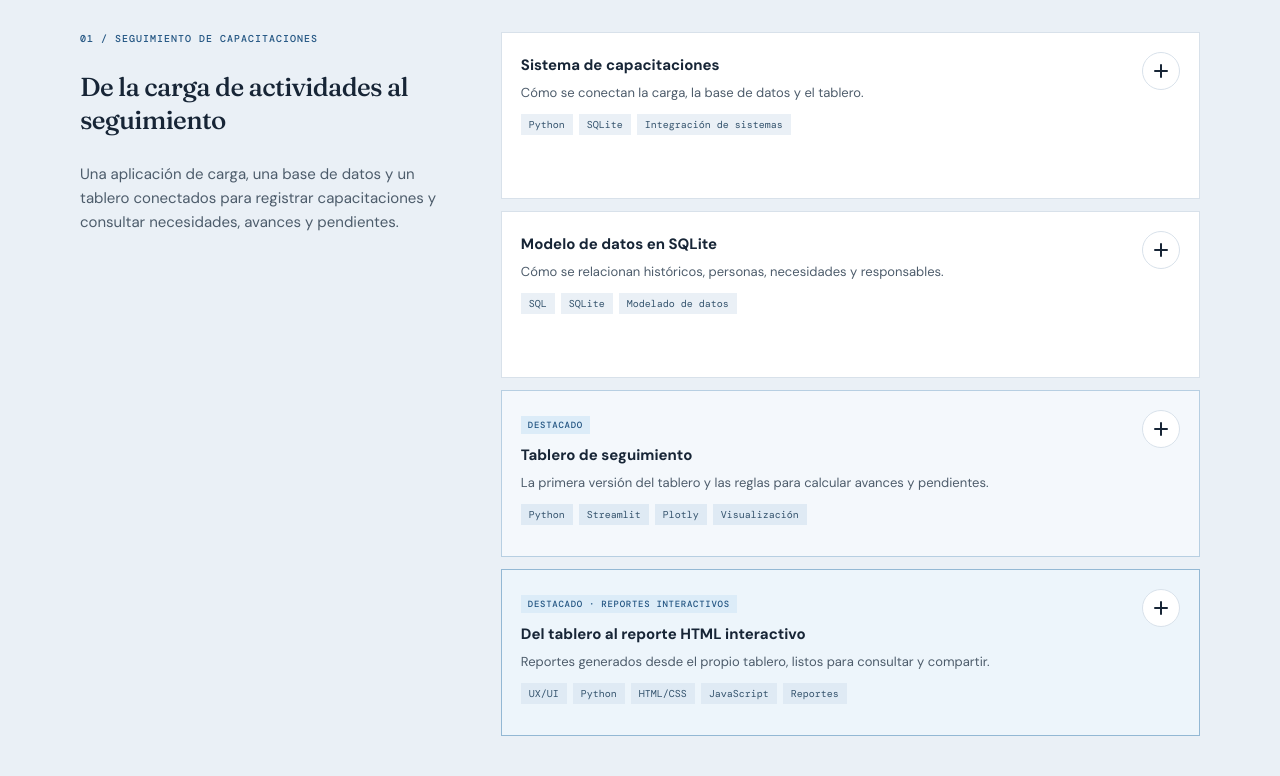
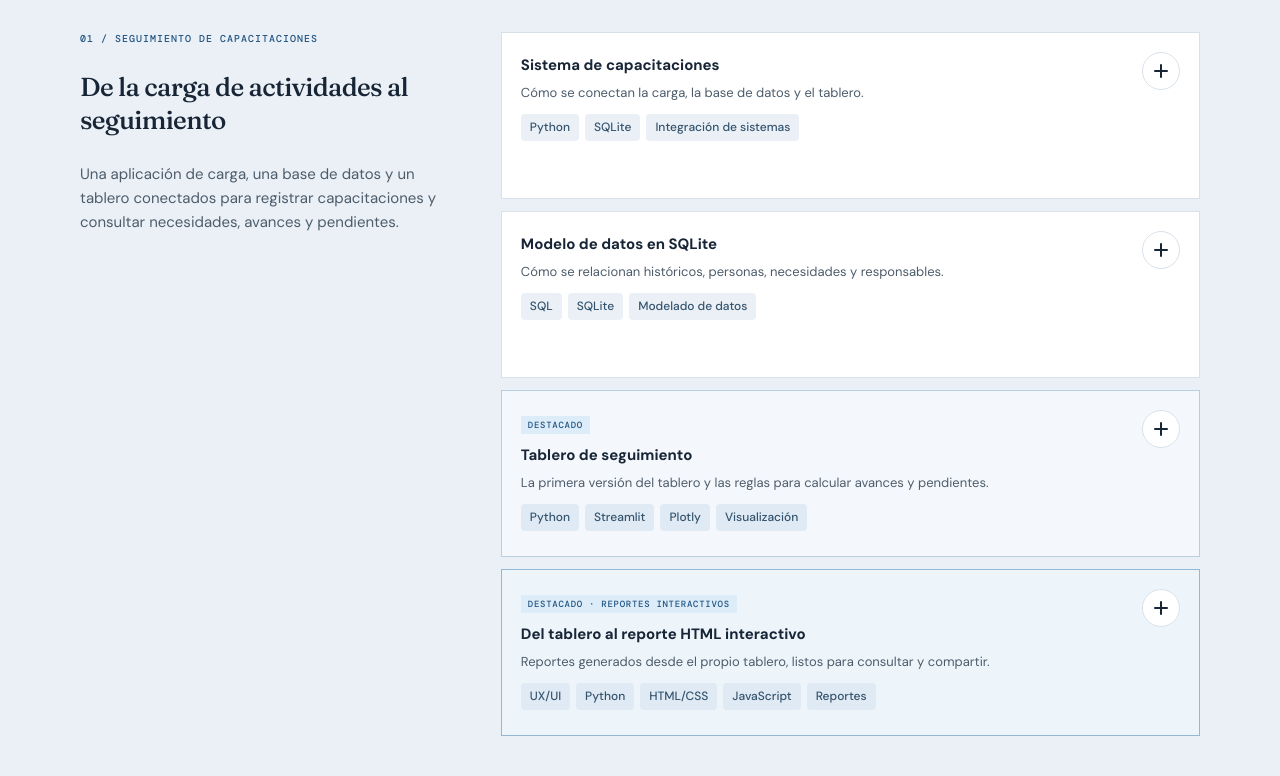
Before and after one commit to jminolli-e/case-studies, a plain HTML site: page index.html in a window 1280 px wide. Shown: the part 964-1740 px from the top of the page. Drawn offline with nearby package versions, Linux system fonts and the light colour scheme.

Commit message:
Update styles.css

```diff
--- a/sitio/styles.css
+++ b/sitio/styles.css
@@ -83,6 +83,7 @@
     .sum{color:var(--mute);max-width:56ch;margin:12px 0 0;font-size:15px}
     .list{display:grid;gap:12px;align-content:start}
     .list .document:not(.featured){background:var(--card)}
+    .tags span{padding:5px 9px;border-radius:4px;font:500 12px/1.4 var(--sans)}
     .rows{border-top:1px solid var(--ink)}
     .row{display:grid;grid-template-columns:1fr 1.2fr 1.2fr;gap:28px;align-items:center;padding:28px 12px;border-bottom:1px solid var(--line);position:relative;transition:background .35s}
     .row::before{content:"";position:absolute;left:0;top:0;bottom:0;width:3px;background:var(--accent);transform:scaleY(0);transition:transform .45s var(--ease)}
```
